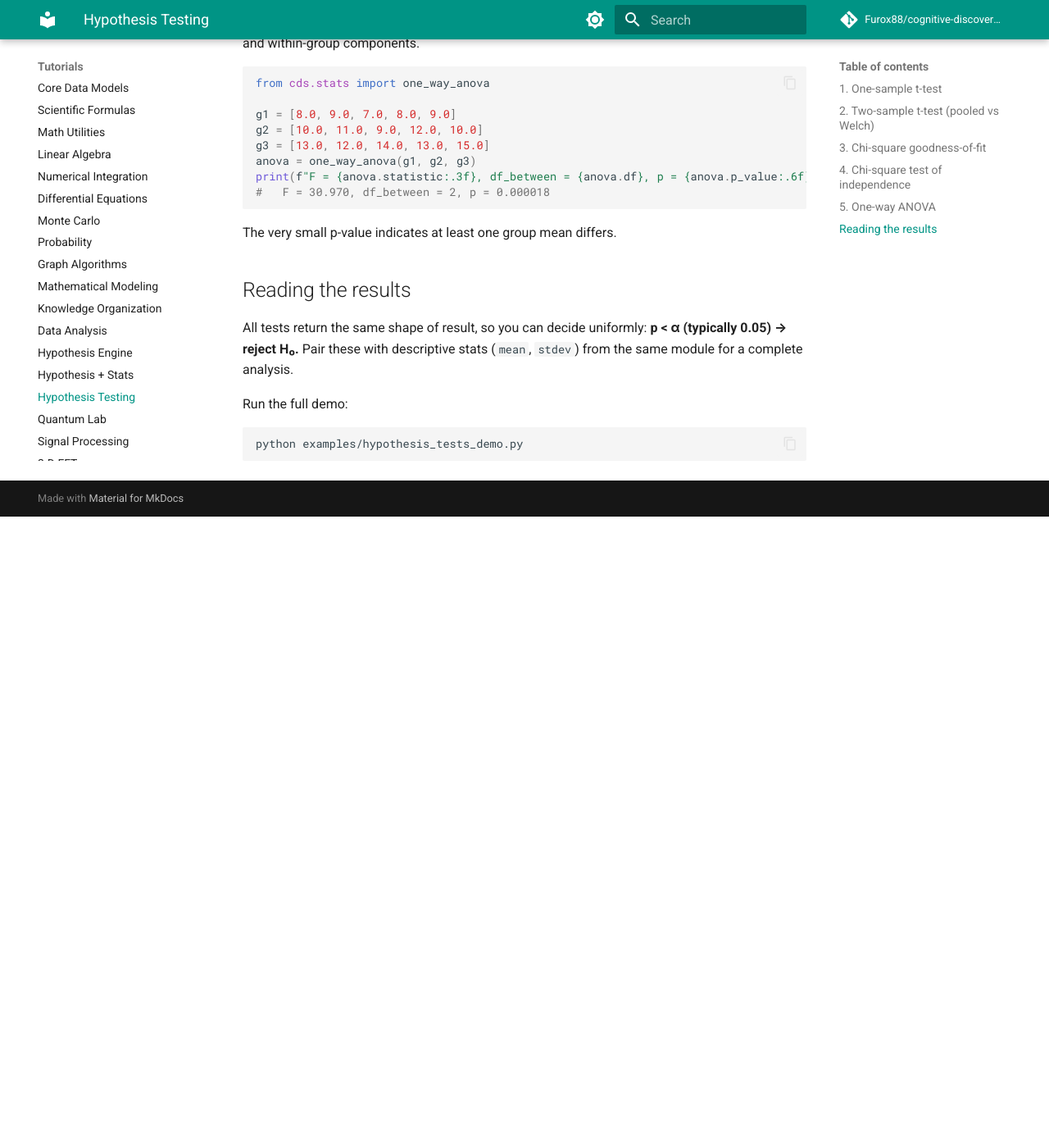
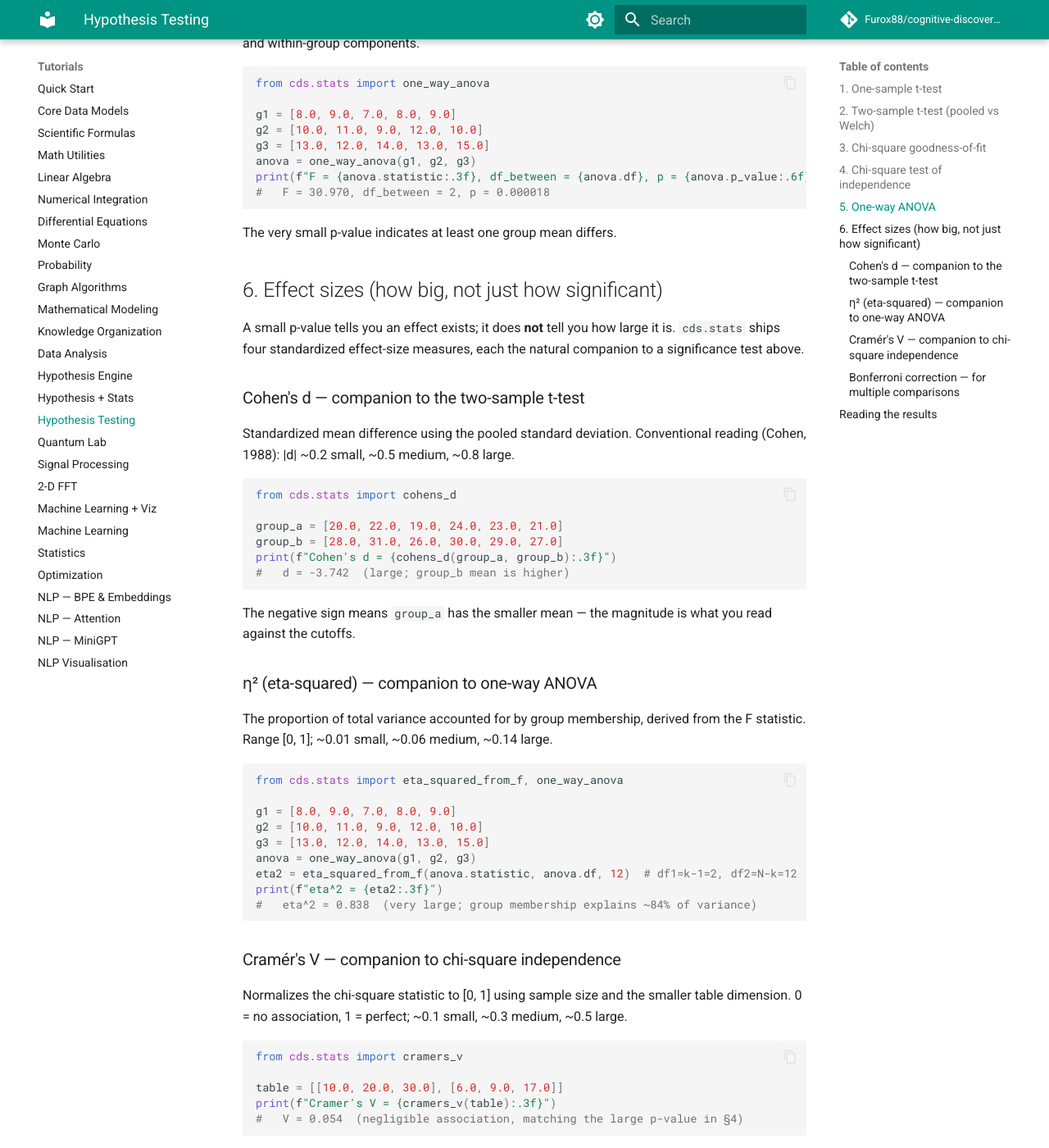
Before and after one commit to Furox88/cognitive-discovery-system, an MkDocs documentation site: the page built from docs/tutorials/hypothesis_tests_demo.md, in a window 1280 px wide and 1400 px high, scrolled down 1738 px. Shown: the whole window at 82% size. Built offline with MkDocs 1.6.1 and Material for MkDocs 9.7.7, drawn with Linux system fonts in a browser that asks for light colours; comment, search, counter and statistics services are not loaded; before the commit the page ends 2368 px from its top, so only the background shows below that; some of the changed text lies outside the part shown.

Commit message:
docs: surface effect-size measures (Cohen's d, n^2, Cramer's V) across all surfaces for v1.1.9

````diff
--- a/docs/tutorials/hypothesis_tests_demo.md
+++ b/docs/tutorials/hypothesis_tests_demo.md
@@ -89,6 +89,74 @@
 
 The very small p-value indicates at least one group mean differs.
 
+## 6. Effect sizes (how big, not just how significant)
+
+A small p-value tells you an effect exists; it does **not** tell you how large it
+is. `cds.stats` ships four standardized effect-size measures, each the natural
+companion to a significance test above.
+
+### Cohen's d — companion to the two-sample t-test
+
+Standardized mean difference using the pooled standard deviation. Conventional
+reading (Cohen, 1988): |d| ~0.2 small, ~0.5 medium, ~0.8 large.
+
+```python
+from cds.stats import cohens_d
+
+group_a = [20.0, 22.0, 19.0, 24.0, 23.0, 21.0]
+group_b = [28.0, 31.0, 26.0, 30.0, 29.0, 27.0]
+print(f"Cohen's d = {cohens_d(group_a, group_b):.3f}")
+#   d = -3.742  (large; group_b mean is higher)
+```
+
+The negative sign means `group_a` has the smaller mean — the magnitude is what
+you read against the cutoffs.
+
+### η² (eta-squared) — companion to one-way ANOVA
+
+The proportion of total variance accounted for by group membership, derived from
+the F statistic. Range [0, 1]; ~0.01 small, ~0.06 medium, ~0.14 large.
+
+```python
+from cds.stats import eta_squared_from_f, one_way_anova
+
+g1 = [8.0, 9.0, 7.0, 8.0, 9.0]
+g2 = [10.0, 11.0, 9.0, 12.0, 10.0]
+g3 = [13.0, 12.0, 14.0, 13.0, 15.0]
+anova = one_way_anova(g1, g2, g3)
+eta2 = eta_squared_from_f(anova.statistic, anova.df, 12)  # df1=k-1=2, df2=N-k=12
+print(f"eta^2 = {eta2:.3f}")
+#   eta^2 = 0.838  (very large; group membership explains ~84% of variance)
+```
+
+### Cramér's V — companion to chi-square independence
+
+Normalizes the chi-square statistic to [0, 1] using sample size and the smaller
+table dimension. 0 = no association, 1 = perfect; ~0.1 small, ~0.3 medium,
+~0.5 large.
+
+```python
+from cds.stats import cramers_v
+
+table = [[10.0, 20.0, 30.0], [6.0, 9.0, 17.0]]
+print(f"Cramer's V = {cramers_v(table):.3f}")
+#   V = 0.054  (negligible association, matching the large p-value in §4)
+```
+
+### Bonferroni correction — for multiple comparisons
+
+When you run several tests on the same data, the chance of a false positive
+grows. The Bonferroni correction divides your family-wise alpha by the number of
+comparisons so each test must beat a stricter threshold.
+
+```python
+from cds.stats import bonferroni_corrected_alpha
+
+alpha_corrected = bonferroni_corrected_alpha(0.05, 5)  # 5 comparisons
+print(f"corrected alpha = {alpha_corrected:.4f}")
+#   0.0100  — each p-value must be < 0.01, not < 0.05
+```
+
 ## Reading the results
 
 All tests return the same shape of result, so you can decide uniformly:
````
Also changed, not shown: CHANGELOG.md (+32 -0 lines), README.md (+1 -1 lines), ROADMAP.md (+17 -0 lines), docs/getting-started.md (+5 -0 lines), docs/getting-started.tr.md (+5 -0 lines), docs/index.md (+2 -2 lines).
